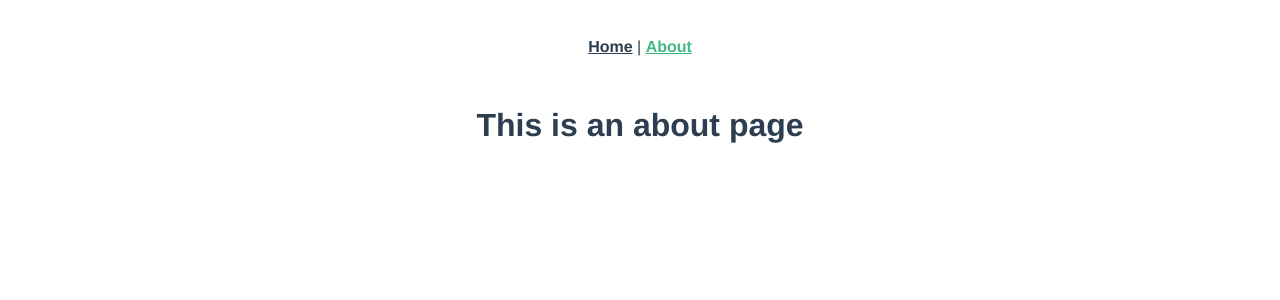
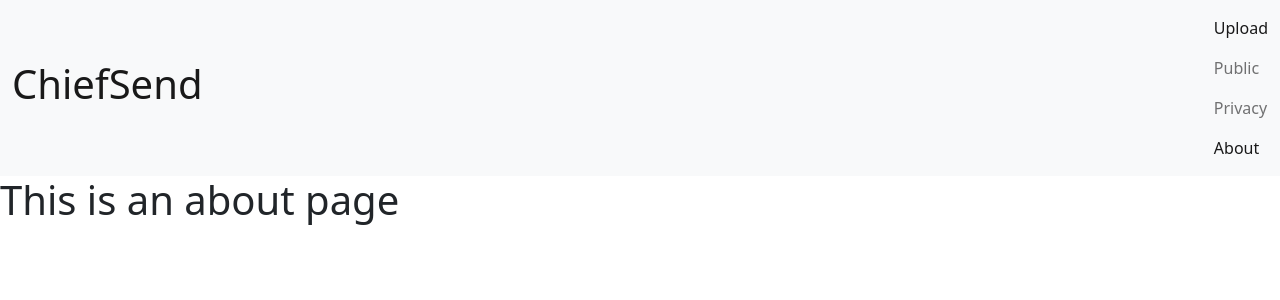
Before and after one commit to chiefsend/web-vue, a Vue app: page /about in a window 1280 px wide. Shown: the top 300 px of the page. Built offline with nearby package versions, Linux system fonts and the light colour scheme.

Commit message:
First steps using VueJS

```diff
--- a/package.json
+++ b/package.json
@@ -8,6 +8,9 @@
     "lint": "vue-cli-service lint"
   },
   "dependencies": {
+    "@popperjs/core": "^2.9.2",
+    "axios": "^0.21.1",
+    "bootstrap": "^5.0.0-beta3",
     "core-js": "^3.6.5",
     "vue": "^2.6.11",
     "vue-router": "^3.2.0"
--- a/src/App.vue
+++ b/src/App.vue
@@ -1,32 +1,16 @@
 <template>
   <div id="app">
-    <div id="nav">
-      <router-link to="/">Home</router-link> |
-      <router-link to="/about">About</router-link>
-    </div>
+    <nav class="navbar navbar-light bg-light">
+      <div class="container-fluid">
+        <a class="navbar-brand"><h1>ChiefSend</h1></a>
+        <div class="navbar-nav">
+          <router-link class="nav-link" active-class="active" to="/">Upload</router-link>
+          <router-link class="nav-link" active-class="active" to="/public">Public</router-link>
+          <router-link class="nav-link" active-class="active" to="/privacy">Privacy</router-link>
+          <router-link class="nav-link" active-class="active" to="/about">About</router-link>
+        </div>
+      </div>
+    </nav>
     <router-view/>
   </div>
 </template>
-
-<style>
-#app {
-  font-family: Avenir, Helvetica, Arial, sans-serif;
-  -webkit-font-smoothing: antialiased;
-  -moz-osx-font-smoothing: grayscale;
-  text-align: center;
-  color: #2c3e50;
-}
-
-#nav {
-  padding: 30px;
-}
-
-#nav a {
-  font-weight: bold;
-  color: #2c3e50;
-}
-
-#nav a.router-link-exact-active {
-  color: #42b983;
-}
-</style>
--- a/src/main.js
+++ b/src/main.js
@@ -2,6 +2,8 @@ import Vue from 'vue'
 import App from './App.vue'
 import router from './router'
 
+import 'bootstrap'
+import 'bootstrap/dist/css/bootstrap.min.css'
 Vue.config.productionTip = false
 
 new Vue({
--- a/src/views/Home.vue
+++ b/src/views/Home.vue
@@ -1,18 +1,15 @@
 <template>
-  <div class="home">
-    <img alt="Vue logo" src="../assets/logo.png">
-    <HelloWorld msg="Welcome to Your Vue.js App"/>
+  <div class="container">
+    <p>Das ist ein Test</p>
   </div>
 </template>
 
 <script>
 // @ is an alias to /src
-import HelloWorld from '@/components/HelloWorld.vue'
 
 export default {
   name: 'Home',
   components: {
-    HelloWorld
   }
 }
 </script>
```
Also changed, not shown: src/api/index.js (added, +11 -0 lines), src/components/UploadFile.vue (added, +13 -0 lines), src/assets/logo.png (deleted), 1 other file (tests, documents, lock files or other folders).
